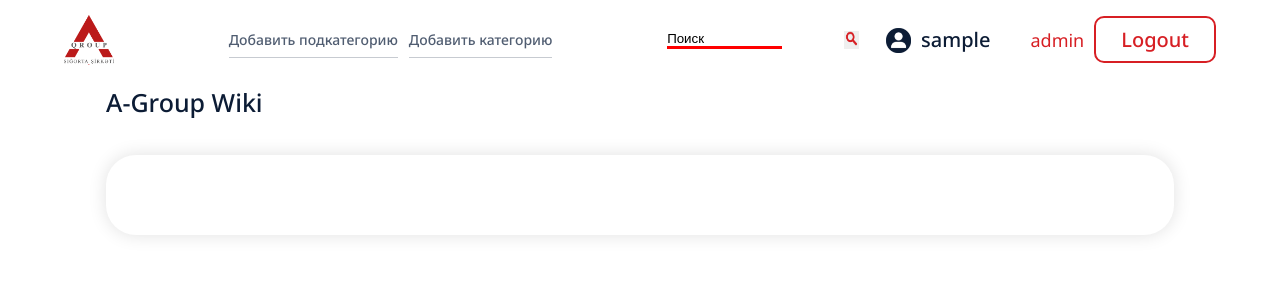
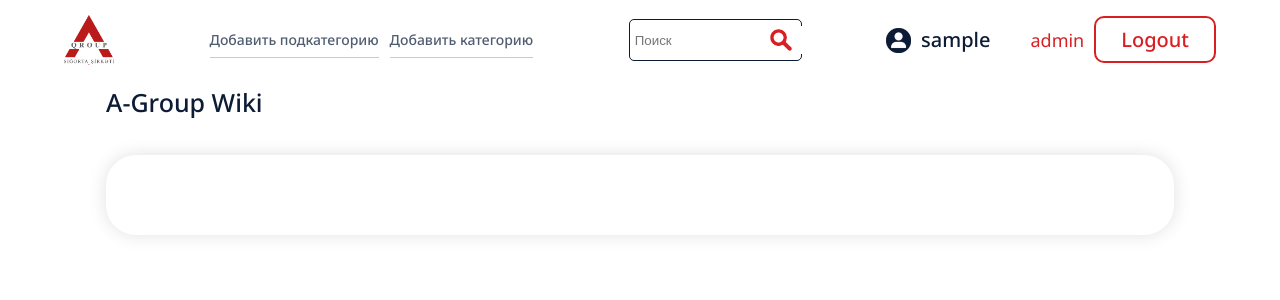
Before and after one commit to dakerdenis/workwiki, a PHP site: page / in a window 1280 px wide. Shown: the top 300 px of the page. Run offline with PHP 8.4, Linux system fonts and the light colour scheme; the visitor is signed in with stand-in values (Sample User, id 1); data that the repository does not hold is empty; some libraries are stand-ins or nearby versions.

Commit message:
add
eddited search block

```diff
--- a/include/navigation.php
+++ b/include/navigation.php
@@ -11,7 +11,7 @@
                                 <a href="./index.php?source_page=add_category">Добавить категорию</a>
                                 ';
                 } else if ($_SESSION['role'] == 'user') {
-                    echo 'Добро пожаловать !';
+                    echo '';
                 } else if ($_SESSION['role'] == 'superadmin') {
                     echo '
                                 <a href="./index.php?source_page=add_subcategory">Добавить подкатегорию</a>
@@ -22,18 +22,18 @@
             }
             ?>
         </div>
+
         <div class="search__navigation_wrapper">
-            <form action="./db/search.php">
+            <form class="search__block__" action="./db/search.php">
+
                 <div class="search__block__input">
-                    <input type="text" name="search_text" id="search_text" value="Поиск">
+                    <input type="text" name="search_text" id="search_text" placeholder="Поиск">
                 </div>
-                <div class="search__block__icon">
-                    <button type="submit">
-                        <img src="./styles/imgs/search.png" alt="">
-                    </button>
-                </div>
+                <button type="submit"></button>
+
             </form>
         </div>
+
         <div class="navigation__container__login">
             <div class="navigation__container_username">
                 <div class="navigation__container__username-p">
--- a/styles/style.css
+++ b/styles/style.css
@@ -135,23 +135,42 @@ body {
   color: #0c1c35;
   border-bottom: 1px solid #0c1c35;
 }
+
+.search__block__inpitinput input {
+  height: 100%;
+}
+
+
 .search__navigation_wrapper {
-  width: 10%;
-  background-color: red;
+  width: 15%;
   display: flex;
   align-items: center;
+
 }
-.search__navigation_wrapper form {
+.search__block__ {
+  border: 1px solid  #0c1c35;
+  border-radius: 5px;
+  padding: 5px;
   display: flex;
+  align-items: center;
+  width: 100%;
+  justify-content: space-between;
 }
 .search__block__input {
+  width: 80%;
+
 }
-.search__block__icon {
+.search__block__input input {
+  height: 28px;
 }
-.search__block__icon img {
-  width: 15px;
-  height: 15px;
+.search__block__ button {
+  width: 30px;
+  height: 30px;
+  background: url(../styles/imgs/search.png) 50% 50% no-repeat;
+  background-size: contain;
+  cursor: pointer;
 }
+
 /**********navigation styles*********************/
 /**********navigation styles*********************/
 /**********navigation styles*********************/
```
